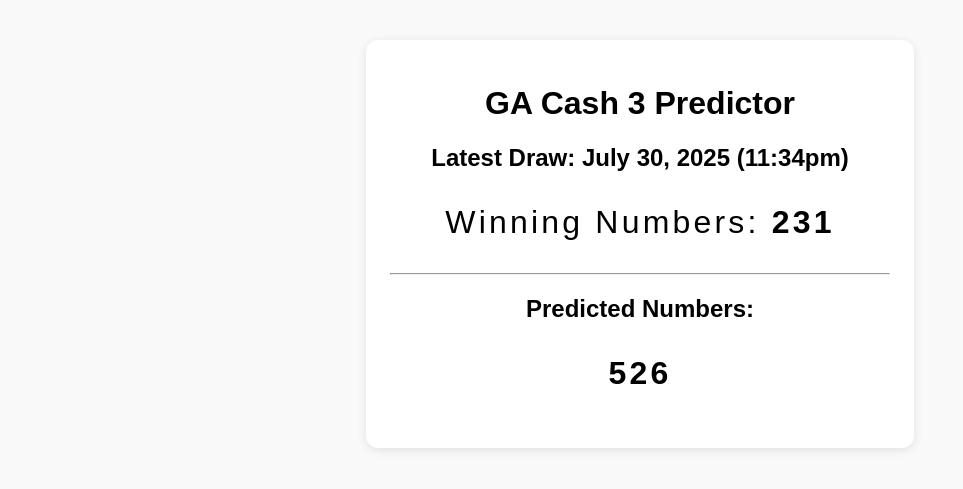
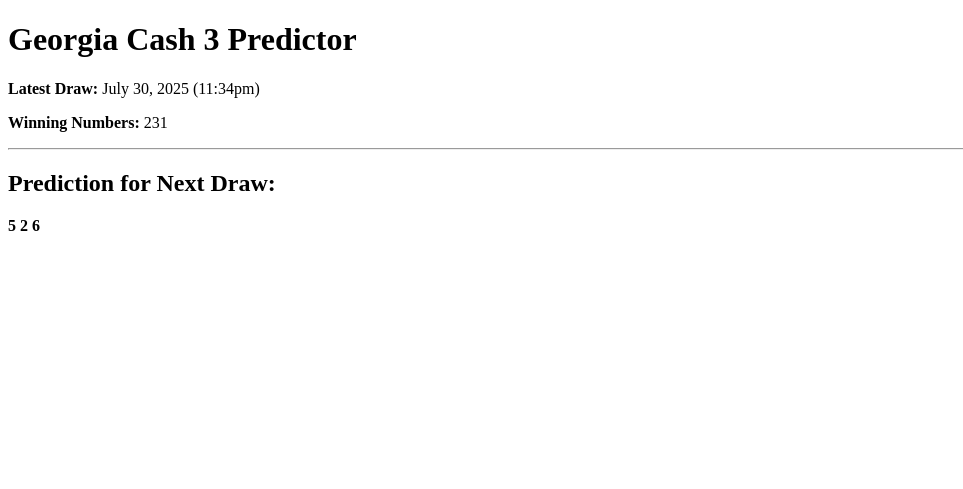
Before and after one commit to GAPick3/GA-Cash3-Predictor, a Flask app: page / in a window 1280 px wide. Shown: the top 489 px of the page, without its empty margins (0-963 px from the left). Run offline with Flask 3, Linux system fonts and the light colour scheme.

Commit message:
Update index.html

```diff
--- a/templates/index.html
+++ b/templates/index.html
@@ -2,38 +2,13 @@
 <html>
 <head>
     <title>GA Cash 3 Predictor</title>
-    <style>
-        body {
-            font-family: Arial, sans-serif;
-            padding: 2rem;
-            background-color: #f9f9f9;
-        }
-        .card {
-            background: white;
-            border-radius: 12px;
-            padding: 1.5rem;
-            max-width: 500px;
-            margin: auto;
-            box-shadow: 0 2px 10px rgba(0,0,0,0.1);
-        }
-        h1, h2 {
-            text-align: center;
-        }
-        .numbers {
-            font-size: 2rem;
-            text-align: center;
-            letter-spacing: 0.2rem;
-        }
-    </style>
 </head>
 <body>
-    <div class="card">
-        <h1>GA Cash 3 Predictor</h1>
-        <h2>Latest Draw: {{ latest_date }} ({{ draw_time }})</h2>
-        <p class="numbers">Winning Numbers: <strong>{{ winning_numbers }}</strong></p>
-        <hr>
-        <h2>Predicted Numbers:</h2>
-        <p class="numbers"><strong>{{ prediction[0] }}{{ prediction[1] }}{{ prediction[2] }}</strong></p>
-    </div>
+    <h1>Georgia Cash 3 Predictor</h1>
+    <p><strong>Latest Draw:</strong> {{ latest_date }} ({{ draw_time }})</p>
+    <p><strong>Winning Numbers:</strong> {{ winning_numbers }}</p>
+    <hr>
+    <h2>Prediction for Next Draw:</h2>
+    <p><strong>{{ prediction[0] }} {{ prediction[1] }} {{ prediction[2] }}</strong></p>
 </body>
 </html>
```
